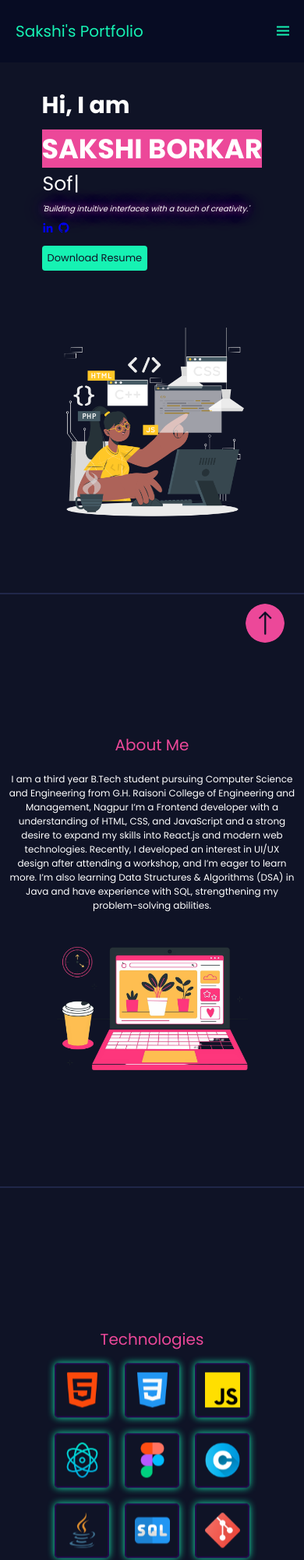
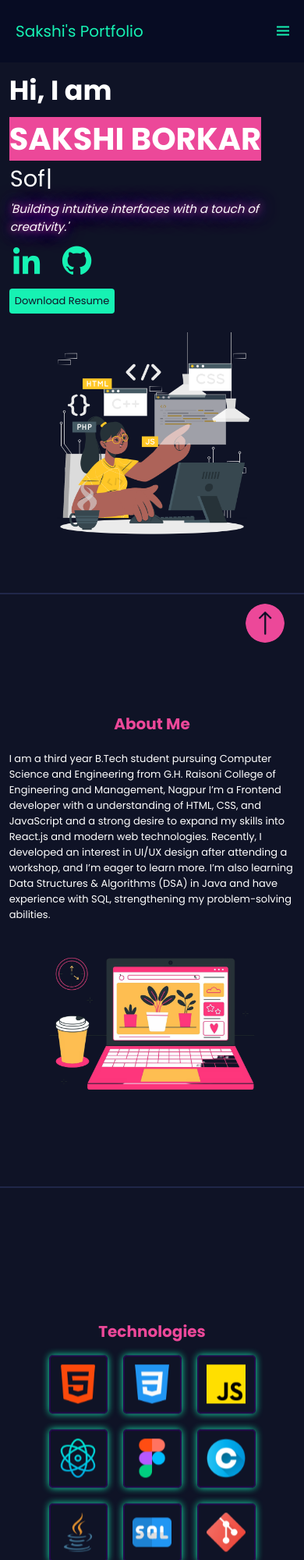
Before and after one commit to SakshiBorkarSB/Personal-Portfolio-Website, a plain HTML site: page index.html in a window 390 px wide. Shown: the top 2000 px of the page at 78% size. Drawn offline with nearby package versions, Linux system fonts and the light colour scheme.

Commit message:
Updated style.css

```diff
--- a/style.css
+++ b/style.css
@@ -136,6 +136,13 @@ button a {
     text-shadow: 0 0 10px var(--primary-color), 0 0 20px blue, 0 0 30px var(--primary-color);
 }
 
+.bx{
+    color: var(--secondary-color);
+    font-size: 45px;
+    margin-right: 15px;
+    margin-top: 5px;
+}
+
 #element{
     color: var(--text-color);
     font-size: 40px;
@@ -165,7 +172,8 @@ hr{
 .head{
     text-align: center;
     margin-bottom: 20px;
-    font-size: 30px;
+    font-size: 35px;
+    font-weight: bold;
     color: var(--primary-color);
 }
 
@@ -428,10 +436,11 @@ input:focus, textarea:focus {
     .head{
         margin-bottom: 20px;
         font-size: 20px;
+        font-weight: bold;
     }
 
     #about p{
-        font-size: 12px;
+        font-size: 13px;
     }
 
     .proj{
@@ -500,26 +509,26 @@ input:focus, textarea:focus {
     }
 
     .head1{
-        font-size: 30px;
+        font-size: 35px;
         margin: 6px 0px;
     }
 
     .head2 span{
-        font-size: 35px;
+        font-size: 40px;
     }
 
     .head3{
-        font-size: 10px;
+        font-size: 15px;
         margin: 5px 1px;
     }
 
     #element{
-        font-size: 25px;
+        font-size: 29px;
         margin: 5px 1px;
     }
 
     .typed-cursor {
-        font-size: 25px;
+        font-size: 29px;
     }
 
 
@@ -529,16 +538,16 @@ input:focus, textarea:focus {
     }
 
     .homerightsec img{
-        width: 70vw;
+        width: 75vw;
         margin-top: 10px;
     }
 
     .aboutleftsec img{
-        width: 70vw;
+        width: 75vw;
     }
 
     #about p {
-        text-align: center;
+        text-align: left;
     }
 
     #contact {
@@ -571,13 +580,13 @@ input:focus, textarea:focus {
     }
 
     .box img{
-        width: 45px;
+        width: 50px;
         margin: 5px;
     }
 
     .box {
-        height: 70px;
-        width: 70px;
+        height: 75px;
+        width: 75px;
         border-radius: 5px;
         padding: 10px 10px;
     }
@@ -587,4 +596,10 @@ input:focus, textarea:focus {
         margin: 30px 15px;
         padding: 20px;
     }
+
+    .copy {
+        height: 40px;
+        font-size: 12px;
+        padding: 12px;
+    }
 }
```
